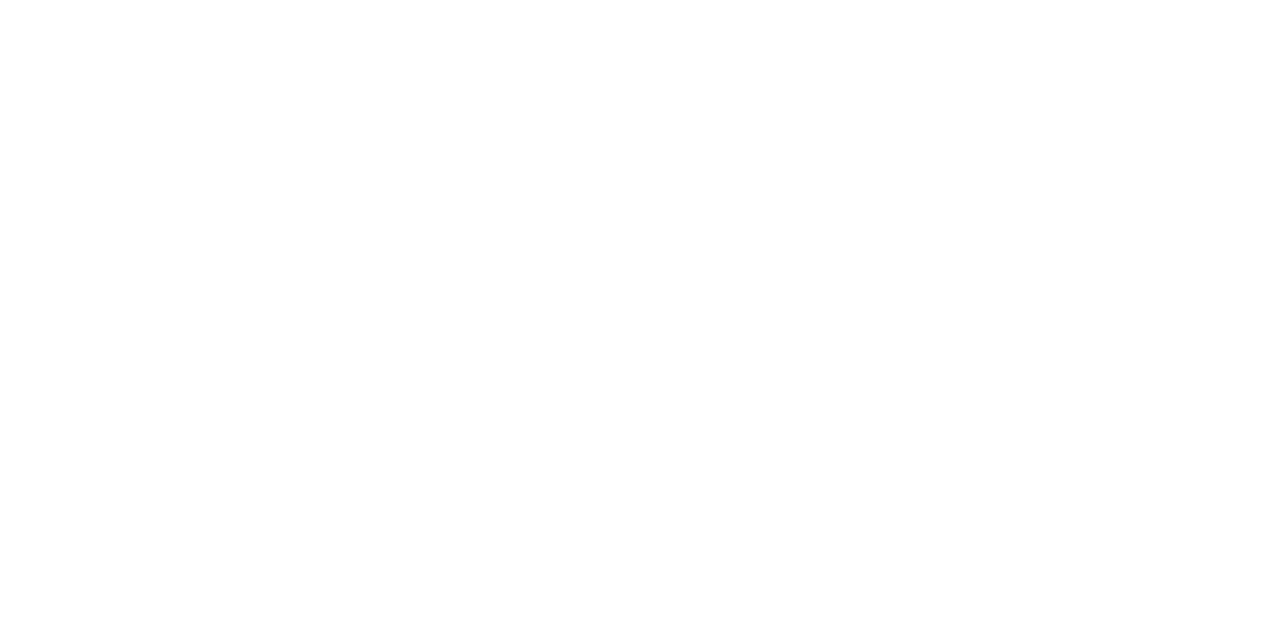
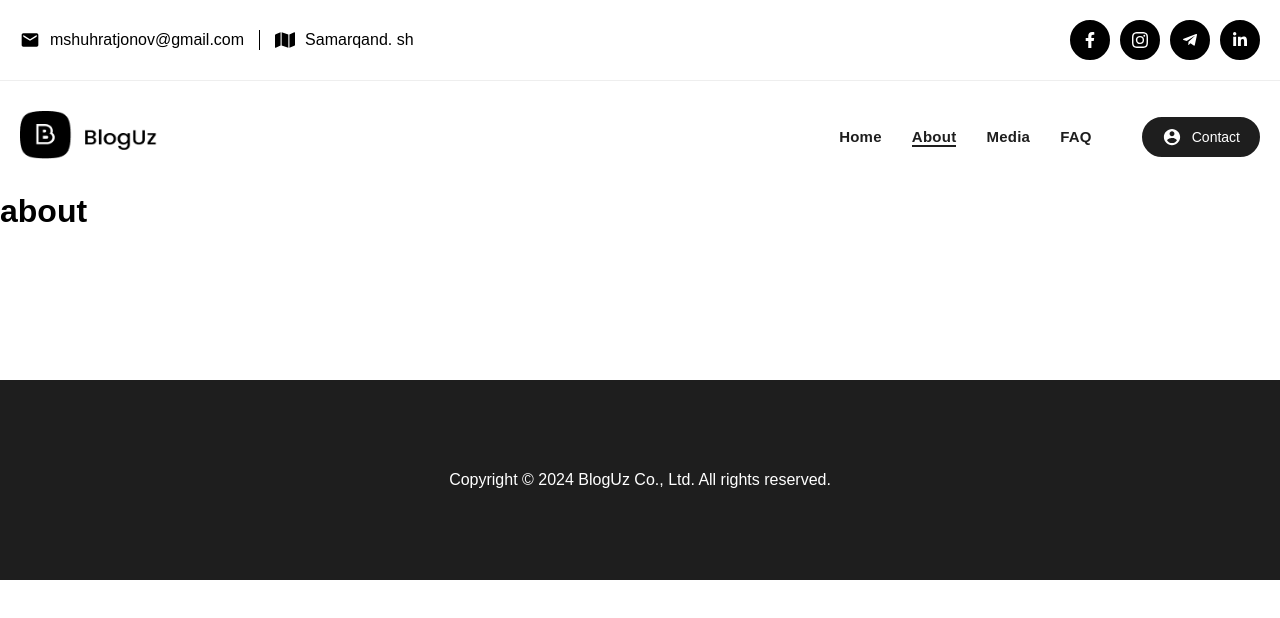
Before and after one commit to muhammadali0666/bloguz-sample, a React (Vite) app: page /about in a window 1280 px wide. Before the commit this address had no page. Shown: the top 618 px of the page. Built offline with nearby package versions, Linux system fonts and the light colour scheme; the HTML template or start-up script is replaced by a standard one.

Commit message:
added links

```diff
--- a/src/components/headerTop/index.jsx
+++ b/src/components/headerTop/index.jsx
@@ -16,7 +16,7 @@ export const HeaderTop = () => {
             <MdEmail className="header-top-icon"/>
             mshuhratjonov@gmail.com
           </a>
-          <a className="header-top-link" target="_blank" href="https://muhammadalishuhratjonov50@gmail.com">
+          <a className="header-top-link" target="_blank" href="https://maps.app.goo.gl/4aXR1PSWbjtwioj47">
             <FaMap className="header-top-icon"/>
             Samarqand. sh
           </a>
@@ -24,22 +24,22 @@ export const HeaderTop = () => {
          <div className="header-top-right">
           <ul className="header-top-list">
             <li className="header-top-item">
-              <a href="#" className="header-top-item-link">
+              <a target="_blank" href="https://www.facebook.com/profile.php?id=100076524691842&mibextid=ZbWKwL" className="header-top-item-link">
                 <FaFacebookF/>
               </a>
             </li>
             <li className="header-top-item">
-              <a href="#" className="header-top-item-link">
+              <a target="_blank" href="https://www.instagram.com/muhammadali122222/?igshid=ZDc4ODBmNjlmNQ%3D%3D" className="header-top-item-link">
                 <BsInstagram/>
               </a>
             </li>
             <li className="header-top-item">
-              <a href="#" className="header-top-item-link">
+              <a target="_blank" href="https://t.me/Sh_Muhammadali5" className="header-top-item-link">
                 <FaTelegramPlane/>
               </a>
             </li>
             <li className="header-top-item">
-              <a href="#" className="header-top-item-link">
+              <a target="_blank" href="linkedin.com/in/muhammadali-shuhratjonov-6362b42a8" className="header-top-item-link">
                 <FaLinkedinIn/>
               </a>
             </li>
--- /dev/null
+++ b/src/pages/about/index.jsx
@@ -0,0 +1,10 @@
+import { Layouts } from "../../components/layouts"
+
+
+export const About = () => {
+  return (
+    <Layouts>
+     <h1>about</h1>
+    </Layouts>
+  )
+}
--- a/src/router/index.jsx
+++ b/src/router/index.jsx
@@ -1,11 +1,13 @@
 import React from 'react'
 import { Route, Routes } from 'react-router-dom'
 import { Home } from '../pages/home'
+import { About } from '../pages/about'
 
 export const RouteWrapper = () => {
   return (
     <Routes>
       <Route path='/' element={<Home/>}/>
+      <Route path='/about' element={<About/>}/>
     </Routes>
   )
 }
```
